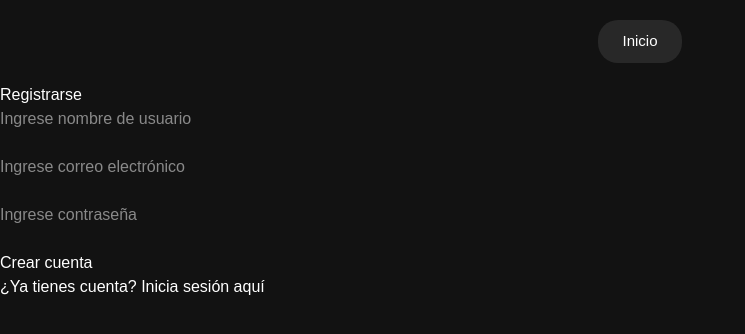
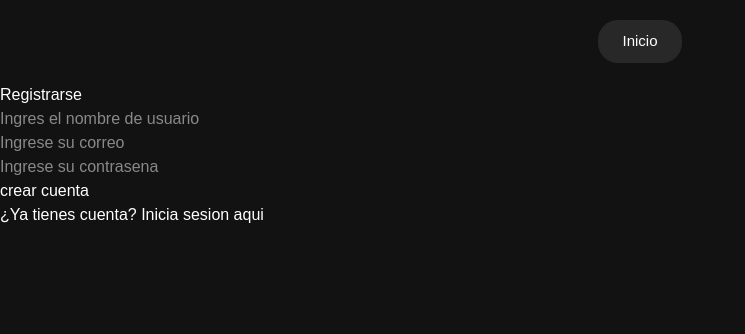
Before and after one commit to maximilianomartinez2-sys/proyectoMusica, a website built with Vite: page registrar.html in a window 1280 px wide. Shown: the whole page, without its empty margins (0-745 px from the left). Built offline with nearby package versions, Linux system fonts and the light colour scheme.

Commit message:
implementado modulo registro

```diff
--- a/registrar.html
+++ b/registrar.html
@@ -5,23 +5,24 @@
     <meta name="viewport" content="width=device-width, initial-scale=1.0">
     <title>Document</title>
      <link rel="stylesheet" href="style.css" />
+     <script src="app.js"></script>
 </head>
 <body>
     <nav class="buttons">
         <a href="index.html" class="Startbutton">Inicio</a>
     </nav>
     <h1>Registrarse</h1>
-    <form action="index.html">
-        <input type="text" placeholder="Ingrese nombre de usuario" required>
-        <br><br>
-        <input type="email" placeholder="Ingrese correo electrónico" required>
-        <br><br>
-        <input type="password" placeholder="Ingrese contraseña" required>
-        <br><br>
-        <button type="submit">Crear cuenta</button>
+    <form id ="formRegistro">
+ <input type="text" id="nombre" placeholder="Ingres el nombre de usuario" required>
+<br>
+<input type="email" id="correo" placeholder="Ingrese su correo" required>
+<br>
+<input type="password" id="contrasena" placeholder="Ingrese su contrasena" required>
+<br>
+<button type="submit">crear cuenta</button>
     </form>
     <p>¿Ya tienes cuenta?
-        <a href="login.html">Inicia sesión aquí</a>
+        <a href="login.html">Inicia sesion aqui</a>
     </p>
 </body>
 </html>
```
